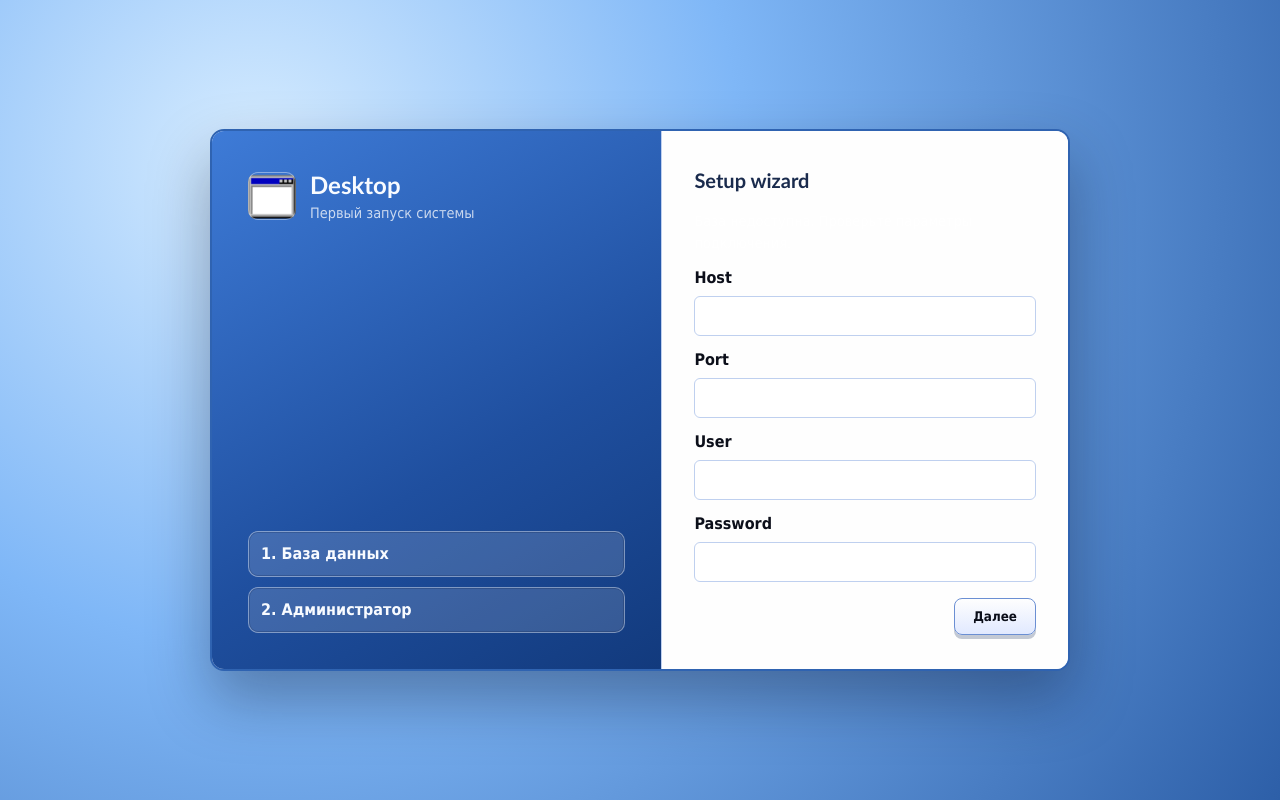
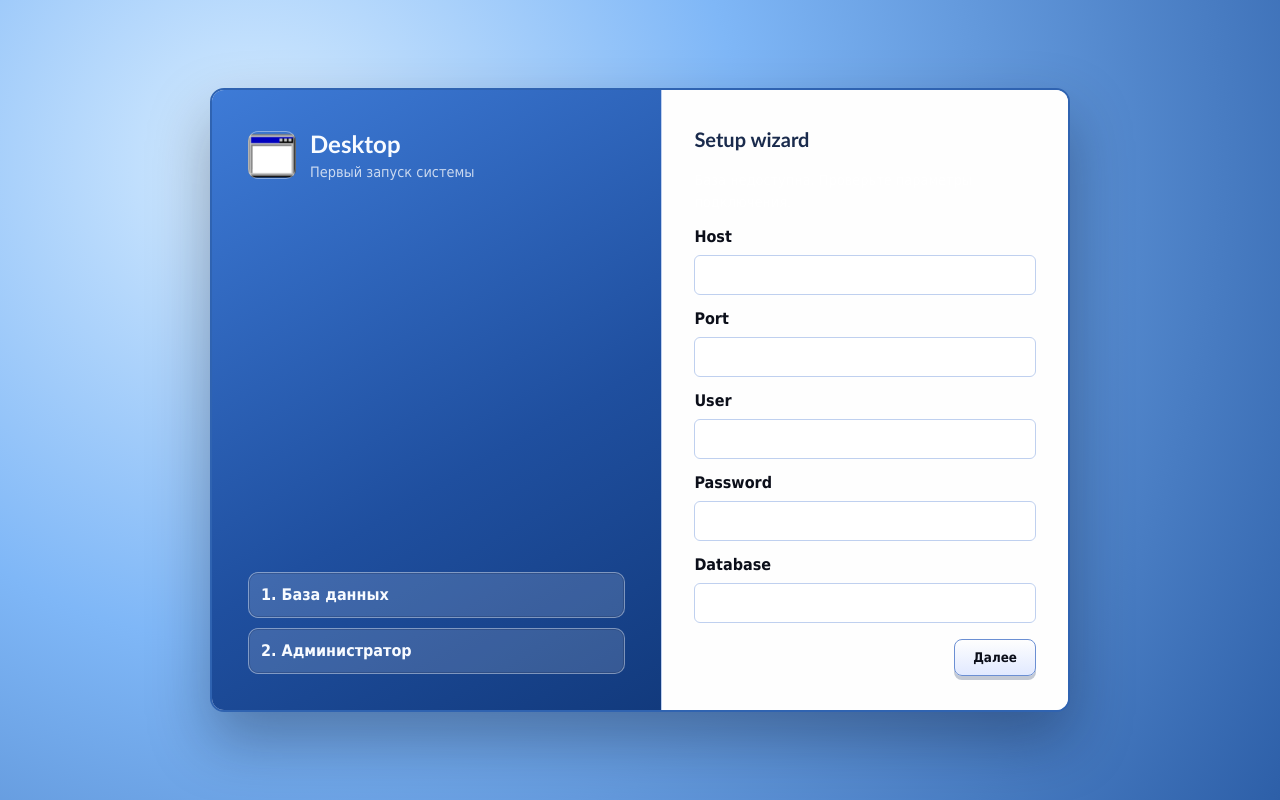
Before and after one commit to bitplain/desktop, a Next.js app: page /setup in a window 1280 px wide. Built offline with nearby package versions, Linux system fonts and the light colour scheme; no server answers.

Commit message:
feat: add database name field to setup wizard

```diff
--- a/src/app/setup/SetupWizard.tsx
+++ b/src/app/setup/SetupWizard.tsx
@@ -26,6 +26,7 @@ type LayoutProps = {
   dbPort: string;
   dbUser: string;
   dbPassword: string;
+  dbName: string;
   loading: boolean;
   error: string | null;
   success: boolean;
@@ -35,6 +36,7 @@ type LayoutProps = {
   onChangeDbPort: (value: string) => void;
   onChangeDbUser: (value: string) => void;
   onChangeDbPassword: (value: string) => void;
+  onChangeDbName: (value: string) => void;
   onSubmit: (event: React.FormEvent) => void;
   onNext: () => void;
   onBack: () => void;
@@ -50,6 +52,7 @@ export function SetupWizardLayout({
   dbPort,
   dbUser,
   dbPassword,
+  dbName,
   loading,
   error,
   success,
@@ -59,6 +62,7 @@ export function SetupWizardLayout({
   onChangeDbPort,
   onChangeDbUser,
   onChangeDbPassword,
+  onChangeDbName,
   onSubmit,
   onNext,
   onBack,
@@ -129,6 +133,15 @@ export function SetupWizardLayout({
                       type="password"
                       value={dbPassword}
                       onChange={(event) => onChangeDbPassword(event.target.value)}
+                      required
+                    />
+                  </label>
+                  <label className="setup-field">
+                    <span>Database</span>
+                    <input
+                      className="xp-input"
+                      value={dbName}
+                      onChange={(event) => onChangeDbName(event.target.value)}
                       required
                     />
                   </label>
@@ -205,6 +218,7 @@ export default function SetupWizard({ initialStatus }: WizardProps) {
   const [dbPort, setDbPort] = useState("");
   const [dbUser, setDbUser] = useState("");
   const [dbPassword, setDbPassword] = useState("");
+  const [dbName, setDbName] = useState("");
   const [email, setEmail] = useState("");
   const [password, setPassword] = useState("");
   const [loading, setLoading] = useState(false);
@@ -217,15 +231,22 @@ export default function SetupWizard({ initialStatus }: WizardProps) {
       dbPort,
       dbUser,
       dbPassword,
+      dbName,
       email,
       password,
     }),
-    [dbHost, dbPort, dbUser, dbPassword, email, password]
+    [dbHost, dbPort, dbUser, dbPassword, dbName, email, password]
   );
 
   const onNext = () => {
     setError(null);
-    if (!dbHost.trim() || !dbPort.trim() || !dbUser.trim() || !dbPassword.trim()) {
+    if (
+      !dbHost.trim() ||
+      !dbPort.trim() ||
+      !dbUser.trim() ||
+      !dbPassword.trim() ||
+      !dbName.trim()
+    ) {
       setError("Заполните все поля базы данных.");
       return;
     }
@@ -262,6 +283,7 @@ export default function SetupWizard({ initialStatus }: WizardProps) {
       dbPort={dbPort}
       dbUser={dbUser}
       dbPassword={dbPassword}
+      dbName={dbName}
       loading={loading}
       error={error}
       success={success}
@@ -271,6 +293,7 @@ export default function SetupWizard({ initialStatus }: WizardProps) {
       onChangeDbPort={setDbPort}
       onChangeDbUser={setDbUser}
       onChangeDbPassword={setDbPassword}
+      onChangeDbName={setDbName}
       onSubmit={onSubmit}
       onNext={onNext}
       onBack={onBack}
```
Also changed, not shown: 1 other file (tests, documents, lock files or other folders).
